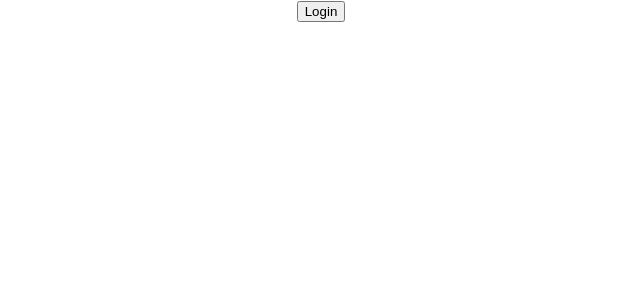
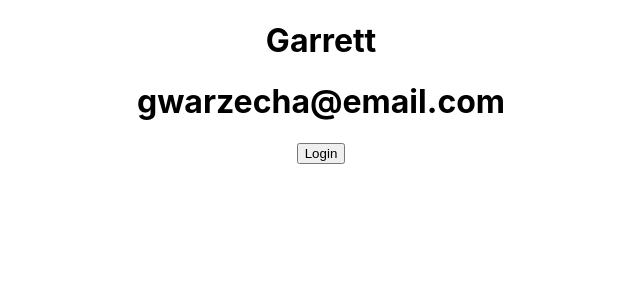
Before and after one commit to gwarzecha/advanced-react, a React (Create React App) app: page / in a window 1280 px wide. Shown: the top 300 px of the page, without its empty margins (319-959 px from the left). Built offline with nearby package versions, Linux system fonts and the light colour scheme.

Commit message:
added context to provide username and email via App.js to UserContext and User

```diff
--- a/src/App.js
+++ b/src/App.js
@@ -1,16 +1,40 @@
-import { Fragment } from "react";
+import { Fragment, Component, createContext } from "react";
 import logo from "./logo.svg";
 import "./App.css";
 import { Toggle } from "./Utils";
 import { Modal } from "./Elements";
+import { render } from "react-dom";
+import User from './User';
+import { UserContext } from './UserContext';
+
+
+
+class UserProvider extends Component {
+  state = {
+    id: "123",
+    name: "Garrett",
+    email: "gwarzecha@email.com",
+  };
+
+  render() {
+    return (
+      <UserContext.Provider
+        value={{
+          user: this.state,
+        }}
+      >
+        {this.props.children}
+      </UserContext.Provider>
+    );
+  }
+}
 
 function App() {
-  return (
+  return(
+    <UserProvider>
       <div className="App">
-      <header>
-
-      </header>
-
+        <header></header>
+        <User />
         <Toggle>
           {({ on, toggle }) => (
             <>
@@ -22,6 +46,7 @@
           )}
         </Toggle>
       </div>
+    </UserProvider>
   );
 }
 
--- /dev/null
+++ b/src/User.js
@@ -0,0 +1,17 @@
+import React, { Component } from "react";
+import { UserContext } from "./UserContext";
+
+export default class User extends Component {
+  render() {
+    return (
+      <UserContext.Consumer>
+        {(context) => (
+          <div>
+            <h1>{context.user.name}</h1>
+            <h1>{context.user.email}</h1>
+          </div>
+        )}
+      </UserContext.Consumer>
+    );
+  }
+}
--- /dev/null
+++ b/src/UserContext.js
@@ -0,0 +1,3 @@
+import { createContext } from "react";
+
+export const UserContext = createContext();
```
Lines whose indentation alone changed are shown as unchanged.
